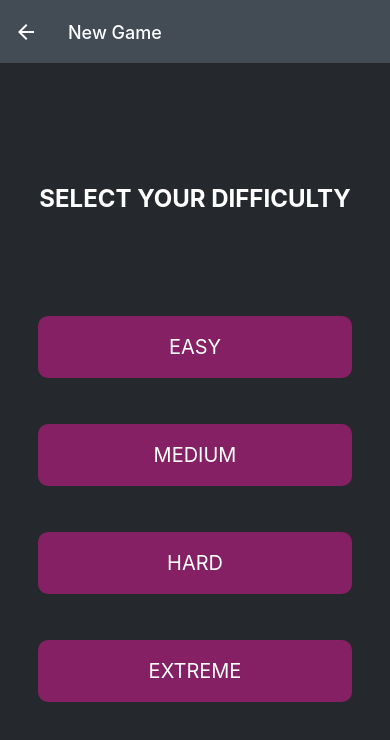
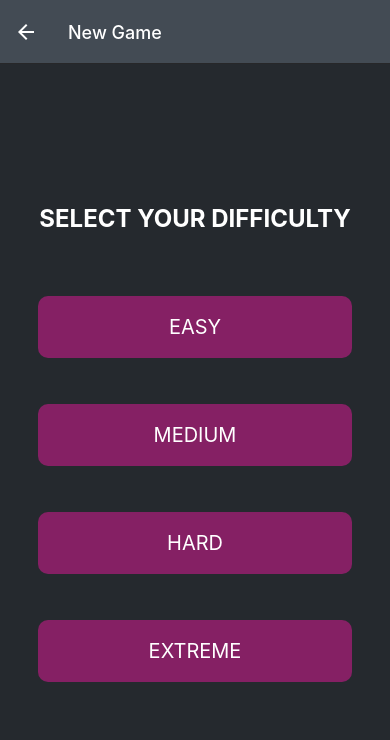
Before and after one commit to dsaavedr/sudoku-app, a React Native app: screen /Difficulty in a window 390 px wide. Shown: the top 740 px of the page. Built offline with nearby package versions, Linux system fonts and the light colour scheme.

Commit message:
Reduced title margin

```diff
--- a/src/views/DifficultySelect.js
+++ b/src/views/DifficultySelect.js
@@ -58,6 +58,6 @@ const styles = StyleSheet.create({
     color: "#fff",
     textAlign: "center",
     textTransform: "uppercase",
-    marginBottom: 80,
+    marginBottom: 40,
   },
 });
```
